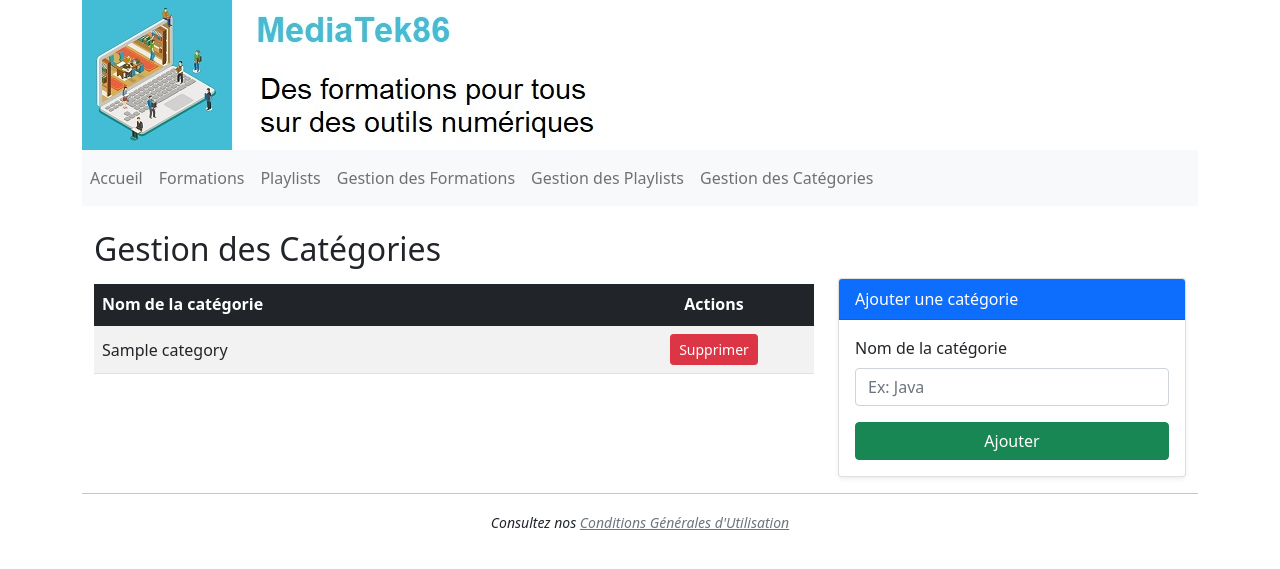
After one commit to Giovanni2626/Application-Symfony, a Symfony app: template templates/admin/admin.categories.html.twig in a window 1280 px wide. The commit adds this page. Shown: the top 569 px of the page. Run offline with Twig, Linux system fonts and the light colour scheme; the template is opened without the code that fills it: most values are stand-ins (such as "Sample title", 1, 10 or a date in 2020); some libraries are stand-ins or nearby versions.

Commit message:
Add admin categories management with category creation and deletion functionality (#14)

```diff
--- /dev/null
+++ b/templates/admin/admin.categories.html.twig
@@ -0,0 +1,58 @@
+{% extends "basefront.html.twig" %}
+
+{% block body %}
+<div class="container mt-4">
+    <div class="row">
+        <div class="col-md-8">
+            <h2>Gestion des Catégories</h2>
+            {% for label, messages in app.flashes %}
+                {% for message in messages %}
+                    <div class="alert alert-{{ label == 'error' ? 'danger' : 'success' }} mt-2">
+                        {{ message }}
+                    </div>
+                {% endfor %}
+            {% endfor %}
+
+            <table class="table table-striped table-hover mt-3">
+                <thead class="table-dark">
+                    <tr>
+                        <th scope="col">Nom de la catégorie</th>
+                        <th scope="col" class="text-center" style="width: 200px;">Actions</th>
+                    </tr>
+                </thead>
+                <tbody>
+                    {% for categorie in categories %}
+                    <tr>
+                        <td class="align-middle">{{ categorie.name }}</td>
+                        <td class="text-center">
+                            <a href="{{ path('admin.categorie.suppr', {id:categorie.id}) }}"
+                               class="btn btn-danger btn-sm"
+                               onclick="return confirm('Supprimer la catégorie {{ categorie.name }} ?')">
+                               Supprimer
+                            </a>
+                        </td>
+                    </tr>
+                    {% endfor %}
+                </tbody>
+            </table>
+        </div>
+
+        <div class="col-md-4">
+            <div class="card shadow-sm mt-5">
+                <div class="card-header bg-primary text-white">
+                    Ajouter une catégorie
+                </div>
+                <div class="card-body">
+                    <form method="POST" action="{{ path('admin.categories') }}">
+                        <div class="mb-3">
+                            <label for="nom" class="form-label">Nom de la catégorie</label>
+                            <input type="text" name="nom" id="nom" class="form-control" required placeholder="Ex: Java">
+                        </div>
+                        <button type="submit" class="btn btn-success w-100">Ajouter</button>
+                    </form>
+                </div>
+            </div>
+        </div>
+    </div>
+</div>
+{% endblock %}
--- a/templates/basefront.html.twig
+++ b/templates/basefront.html.twig
@@ -26,6 +26,9 @@
                     <li class="nav-item">
                         <a class="nav-link" href="{{ path('admin.playlists') }}">Gestion des Playlists</a>
                     </li>
+                    <li class="nav-item">
+                        <a class="nav-link" href="{{ path('admin.categories') }}">Gestion des Catégories</a>
+                    </li>
                     </li>
                 </ul>
             </div>
```
Also changed, not shown: src/Controller/admin/AdminCategoriesController.php (added, +53 -0 lines).
